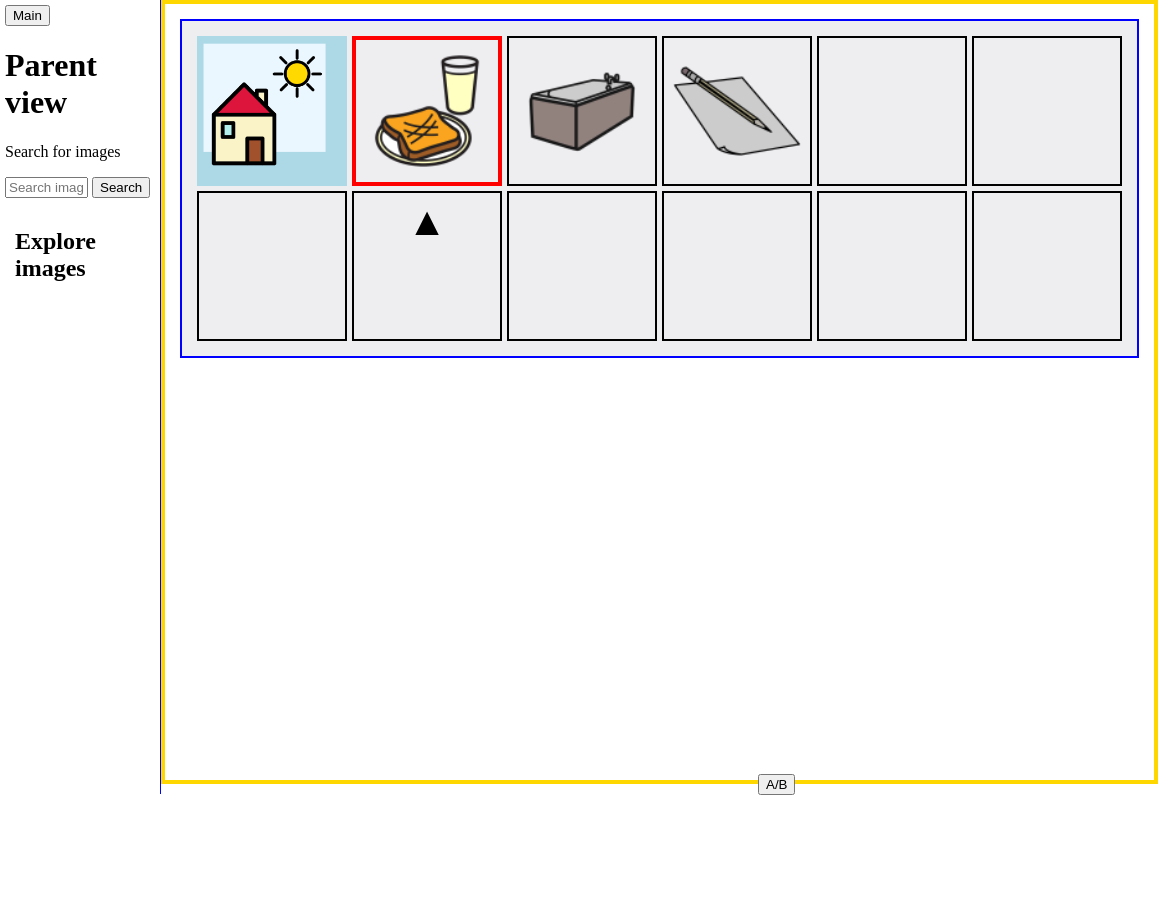
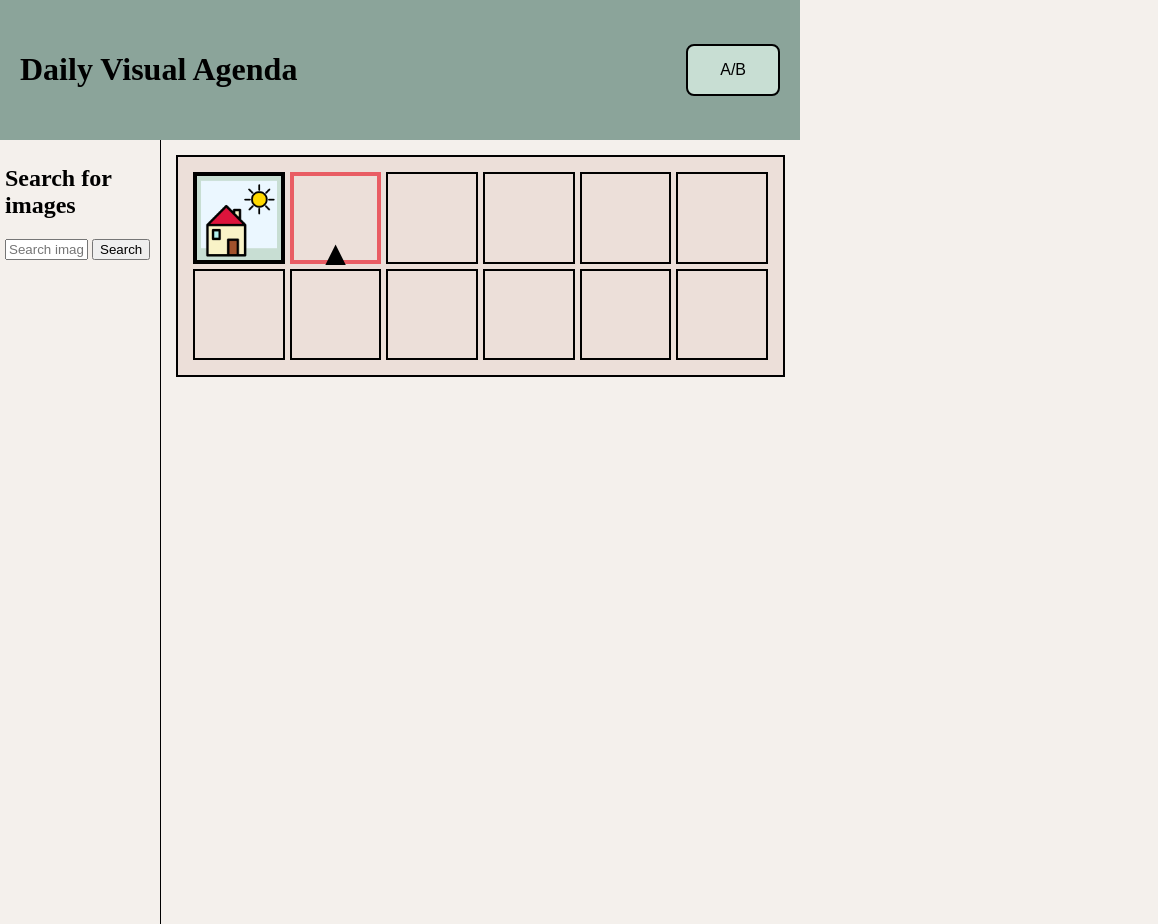
Before and after one commit to TomH568/Visual-Daily-Agenda, an Electron app: page parent/parent.html in a window 800 px wide. Shown: the whole page, 1158 px wide, since content can reach past the window. Before the commit the page ends 800 px from the top, so only its background shows below. Drawn offline with Linux system fonts and the light colour scheme; no server answers; files whose address does not match are found by name.

Commit message:
Styling the AB page. Header and calendar side. Search still needs styiling.

```diff
--- a/parent/parent.html
+++ b/parent/parent.html
@@ -3,20 +3,20 @@
 <head>
     <meta charset="UTF-8">
     <meta name="viewport" content="width=device-width, initial-scale=1.0">
-    <title>Parent view</title>
+    <title>Daily Visual Agenda</title>
     <link rel="stylesheet" href="parent_style.css">
     <link rel="stylesheet" href="../src\css\grid_styles.css">
 </head>
 <body>
+    <header class="header">
+        <h1>Daily Visual Agenda</h1>
+        <button id="toggle-view" class="button">A/B</button>
+    </header>
+
     <div id="AB">
+
     <div id="search-side">
-    <button onclick="window.location.href='../index.html'">
-            Main
-        </button>
-
-    <header class="header">
-        <h1>Parent view</h1>
-        <p>Search for images</p>
+        <h2>Search for images</h2>
 
         <form id="search-form" class="search-box">
             <input
@@ -26,29 +26,22 @@
             >
             <button type="submit">Search</button>
         </form>
-    </header>
 
-    <main class="container">
-        <h2 id="results-title">Explore images</h2>
-        <div id="image-grid" class="image-grid"></div>
-        <p id="empty-message" hidden>No images found.</p>
-    </main>
+        <main class="container">
+            <div id="image-grid" class="image-grid"></div>
+            <p id="empty-message" hidden>No images found.</p>
+        </main>
     </div>
 
-        <div class="container-for-calendars">
+        <div id="container-for-calendars" class="container-for-calendars">
             <div id="calendar-container"></div>
+        </div>
+    </div>
 
 
-
-    </div>
-    <button id="toggle-view">A/B</button>
     <script src="toggleviews.js"></script>
-
     <script src="../src/Child/calendarData.js"></script>
-
-
     <script src="../src/Child/calendar.js"></script>
-
     <script src="../src/cellselection.js"></script>
     <script src="parent_script.js"></script>
 </body>
--- a/parent/parent_style.css
+++ b/parent/parent_style.css
@@ -1,5 +1,17 @@
 body {
-    margin: 0;
+    margin: 0 auto;
+    background-color: #f4f0ec;
+}
+
+.header {
+    display: flex;
+    align-items: center;
+    justify-content: space-between;
+    box-sizing: border-box;
+    width: 100%;
+    padding: 30px 20px;
+    background-color: #8ba49a;
+    gap: 12px;
 }
 
 #AB {
@@ -9,10 +21,12 @@ body {
 
 #search-side {
     width: 30%;
-    height: 100%;
     padding: 5px;
-    border-right: 1px solid blue;
+    border-right: 1px solid black;
     min-width: 150px;
+    flex: 3;
+    min-height: 0;
+    overflow-y: auto;
 }
 
 #child-view-side {
@@ -20,6 +34,7 @@ body {
     height: 100%;
     padding: 5px;
     justify-items: center;
+    flex: 7;
     min-width: 300px;
 }
 
@@ -32,10 +47,12 @@ input {
 }
 
 .image-grid {
-    /* display: grid;
-    grid-template-columns: repeat(4, 1fr); */
     display: flex;
     flex-wrap: wrap;
+    gap: 8px;
+    width: 100%;
+    box-sizing: border-box;
+    overflow-y: auto;
 }
 
 .image-card {
@@ -44,27 +61,20 @@ input {
     border-radius: 8px;
     text-align: center;
     max-width: 50px;
+    box-sizing: border-box;
 }
 
-#example-grid {
-    display: grid;
-    grid-template-columns: repeat(5, 1fr);
-    border: 1px solid black;
-    width: 90%;
-    gap: 2px;
-    padding: 5px;
+.button {
+    background-color: #c8ded3;
+    border: 2px solid black;
+    border-radius: 8px;
+    padding: 15px 32px;
+    font-size: 16px;
+    text-align: center;
+    transition-duration: 0.4s;
 }
 
-.cell {
-    display: flex;
-    border: 1px solid black;
-    padding: 2px;
-    aspect-ratio: 1;
+.button:hover {
+  background-color: #44594e;
+  color: white;
 }
-
-#toggle-view {
-    position: absolute;
-    bottom: 5px;
-    right: 5px;
-    width: 37px;
-}
--- a/src/Child/calendarData.js
+++ b/src/Child/calendarData.js
@@ -3,9 +3,9 @@ const calendarData = [
 
 { type: "first-cell",image: "Pics/päivä_20636.png" },
 
-{ type: "cell",image: "../Pics/aamiainen.png" },
-{ type: "cell",image: "../Pics/kylpy.png" },
-{ type: "cell",image: "../Pics/kirjoittaa.png" },
+{ type: "cell",image: null },
+{ type: "cell",image: null },
+{ type: "cell",image: null },
 { type: "cell",image: null},
 { type: "cell",image: null},
 { type: "cell",image: null},
--- a/src/cellselection.js
+++ b/src/cellselection.js
@@ -6,8 +6,8 @@ for (const cell of cells) {
     const selectionArrow = document.createElement("div");
     selectionArrow.style.display = "none";
     selectionArrow.style.position = "absolute";
-    selectionArrow.style.marginTop = "220px";
-    selectionArrow.style.fontSize = "40px";
+    selectionArrow.style.marginTop = "72px";
+    selectionArrow.style.fontSize = "35px";
     selectionArrow.innerHTML = "▲";
     cell.appendChild(selectionArrow);
 
@@ -16,7 +16,7 @@ for (const cell of cells) {
     };
 }
 
-cells[0].style.border = "4px solid red";
+cells[0].style.border = "4px solid #e95d64";
 cells[0].style.filter = "";
 cells[0].lastChild.style.display = "block";
 
@@ -26,7 +26,7 @@ function cellSelection(element) {
         cell.style.filter = "grayscale(80%) brightness(80%)"
         cell.lastChild.style.display = "none";
     }
-    element.style.border = "4px solid red";
+    element.style.border = "4px solid #e95d64";
     element.style.filter = "";
     element.lastChild.style.display = "block";
 }
--- a/src/css/grid_styles.css
+++ b/src/css/grid_styles.css
@@ -1,63 +1,52 @@
 .container-for-calendars{
-  display:inline-block;
-  border: 4px solid gold;
+  display: inline-block;
   padding: 15px;
   box-sizing: border-box;
+}
 
-
-
-
-
-}
 .calendar-grid {
-  border: 2px solid blue;
-  background-color: rgb(238, 238, 241);
+  border: 2px solid black;
+  background-color: #ecdfd9;
   display: grid;
   width: 100%;
-
-
-
   grid-template-columns: repeat(6,1fr);
-
-
-  gap:5px;
-  padding:15px;
-
-  box-sizing:border-box;
-
-
+  gap: 5px;
+  padding: 15px;
+  box-sizing: border-box;
 }
 
-
-
 .cell{
-  min-height:150px;
-
-  aspect-ratio: 1/1;
-  border:2px solid black;
-  display:flex;
+  aspect-ratio: 1;
+  width: 100%;
+  border: 2px solid black;
+  display: flex;
   justify-content: center;
   align-items: center;
   box-sizing: border-box;
+}
 
-}
 /* A somewhat styled first cell - this will contain the "TIME" Image */
 .first-cell {
-
-
-  background-color: lightblue;
+  background-color: #c8ded3;
+  aspect-ratio: 1;
+  width: 100%;
+  border: 2px solid black;
+  display: flex;
+  justify-content: center;
+  align-items: center;
+  box-sizing: border-box;
 }
 
 .time_image{
-
-  width: 90%;
-
-
+  aspect-ratio: 1;
+  width: 100%;
+  border: 2px solid black;
+  display: flex;
+  justify-content: center;
+  align-items: center;
+  box-sizing: border-box;
 }
 
 .image{
-  width: 90%;
-  height:90%;
-
-  object-fit:contain;
+  object-fit: contain;
 }
```
